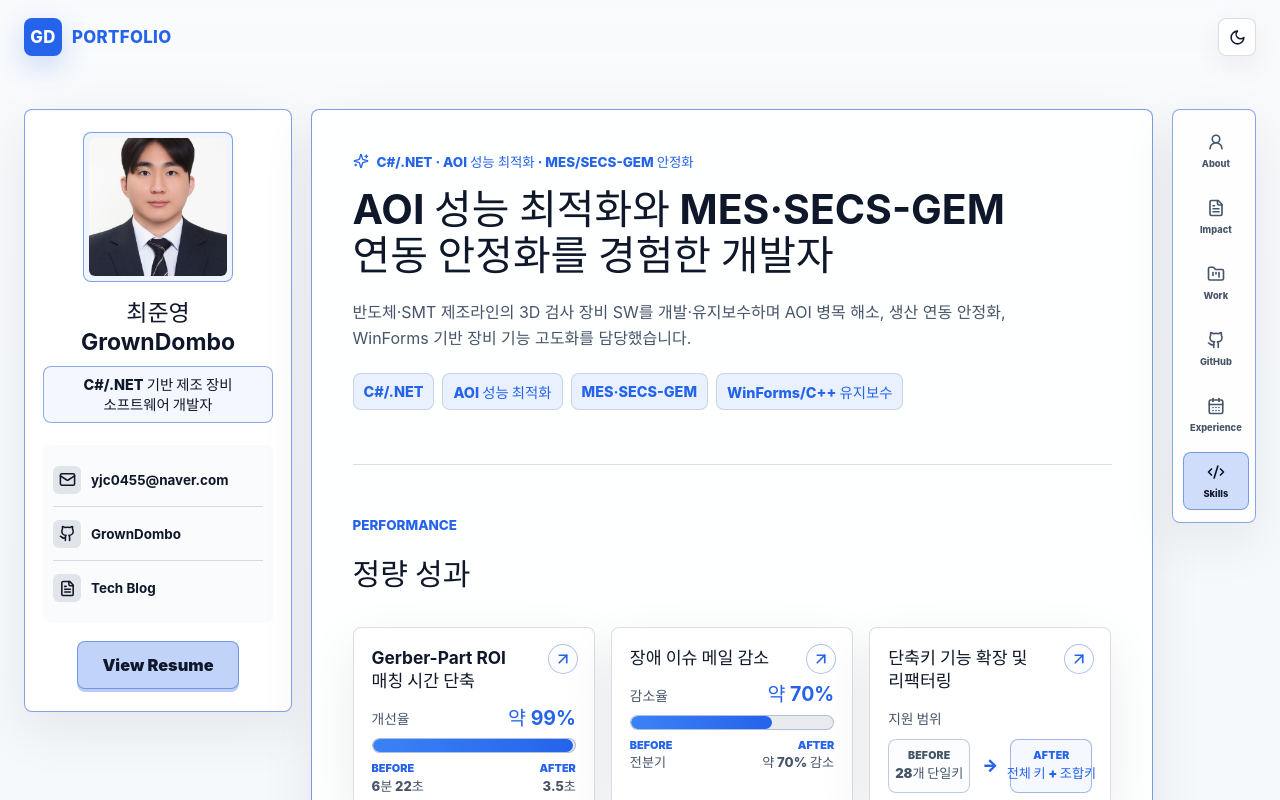
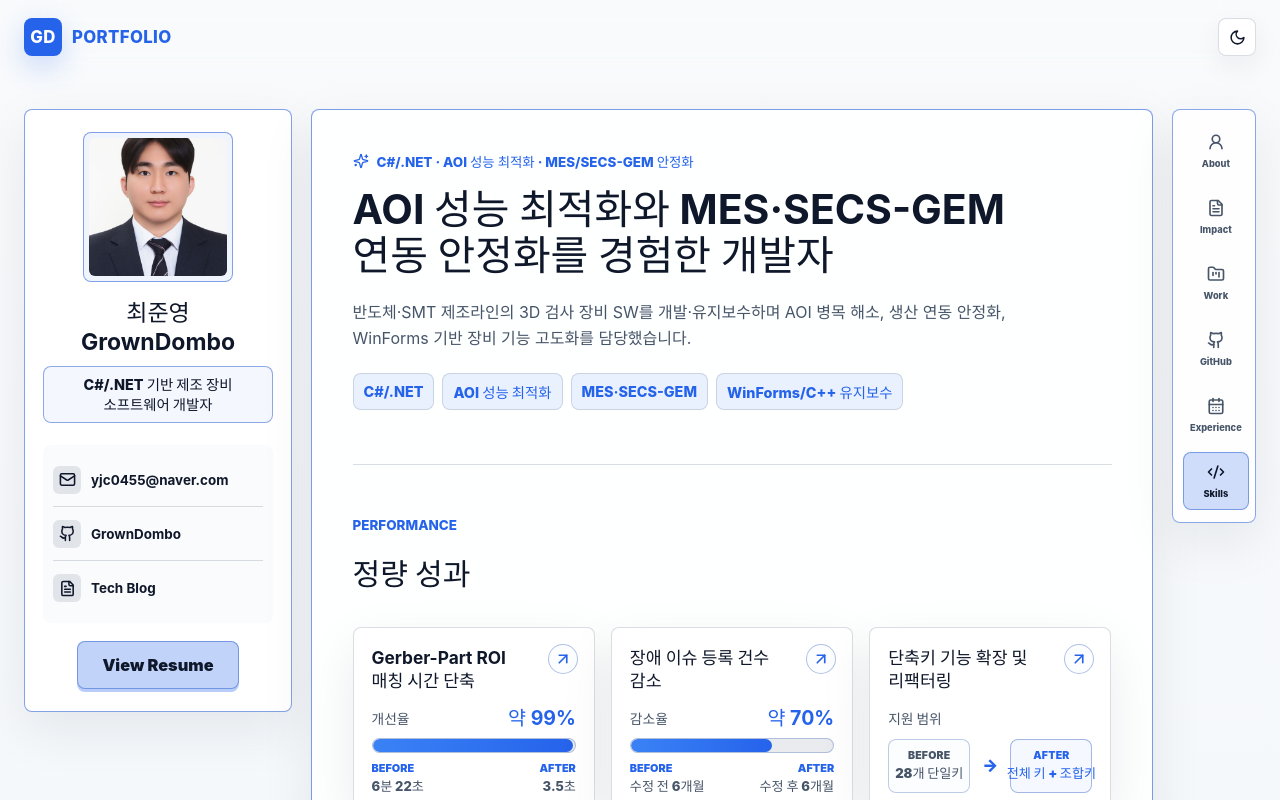
Before and after one commit to GrownDombo/GrownDombo.github.io, a React (Vite) app: page / in a window 1280 px wide. Shown: the top 800 px of the page. Built offline with nearby package versions, Linux system fonts and the light colour scheme.

Commit message:
Refine issue metric wording

```diff
--- a/src/data/portfolio.ts
+++ b/src/data/portfolio.ts
@@ -103,8 +103,8 @@ export const metrics: Metric[] = [
   },
   {
     value: '약 70% 감소',
-    label: '장애 이슈 메일 감소',
-    description: '생산 연동 책임 분리로 반복 장애 알림 감소',
+    label: '장애 이슈 등록 건수 감소',
+    description: '생산 연동 책임 분리로 장애 이슈 등록 건수 감소',
     evidence: {
       label: 'MES · SECS/GEM 연동 장애 감소를 위한 생산 이벤트 처리 구조화',
       href: '/work/mes-secs-gem-data-flow',
--- a/src/pages/PortfolioHome.tsx
+++ b/src/pages/PortfolioHome.tsx
@@ -53,7 +53,7 @@ export function PortfolioHome({
   });
   const roiSpeedMetric = metrics.find((metric) => metric.label === 'Gerber-Part ROI 매칭 시간 단축');
   const shortcutScopeMetric = metrics.find((metric) => metric.label === '단축키 기능 확장 및 리팩터링');
-  const issueMetric = metrics.find((metric) => metric.label === '장애 이슈 메일 감소');
+  const issueMetric = metrics.find((metric) => metric.label === '장애 이슈 등록 건수 감소');
   const remoteIoMetric = metrics.find((metric) => metric.label === '원격 공유 폴더 I/O 처리 시간 단축');
   const visibleWorkCaseCards = prioritizedWorkCaseCards.slice(0, 2);
   const additionalWorkCaseCards = prioritizedWorkCaseCards.slice(2);
@@ -72,8 +72,8 @@ export function PortfolioHome({
       metric: issueMetric,
       resultLabel: '감소율',
       graphLabel: '약 70%',
-      before: '전분기',
-      after: '약 70% 감소',
+      before: '수정 전 6개월',
+      after: '수정 후 6개월',
       fill: 70,
     },
     {
--- a/src/pages/projects/IndustrialAOIPlatformProjectPage.tsx
+++ b/src/pages/projects/IndustrialAOIPlatformProjectPage.tsx
@@ -1878,7 +1878,7 @@ export function IndustrialAOIPlatformProjectPage({
       : selectedArea?.id === 'production-integration'
         ? integrationReportTech
       : selectedProject?.tech ?? ['C#', 'C++', '.NET Framework', 'WinForms', 'SECS/GEM', 'OpenCV'];
-  const issueReductionMetric = metrics.find((metric) => metric.label === '장애 이슈 메일 감소');
+  const issueReductionMetric = metrics.find((metric) => metric.label === '장애 이슈 등록 건수 감소');
   const showIntegrationIssueBadge = selectedArea?.id === 'production-integration' && issueReductionMetric;
   const heroImage =
     selectedArea?.id === 'inspection-automation'
```
